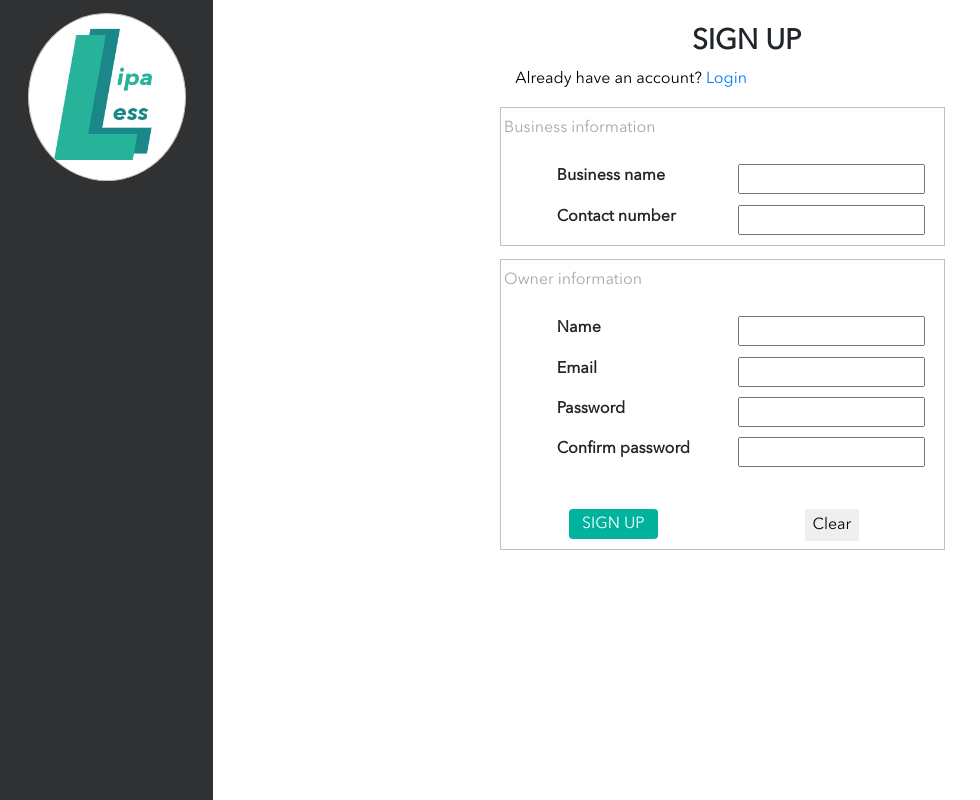
After one commit to EddyMM/lipa-less, a Flask app: page /signup in a window 1280 px wide. The commit adds this page. Shown: the whole page, without its empty margins (0-980 px from the left). Run offline with Flask 2, Linux system fonts and the light colour scheme; some libraries are stand-ins or nearby versions.

Commit message:
User sign up (desktop version)

```diff
--- a/POS/__init__.py
+++ b/POS/__init__.py
@@ -5,6 +5,7 @@ from logging.handlers import RotatingFileHandler
 from flask import Flask, send_from_directory
 
 from .home.controllers import home_bp
+from .user.signup.controllers import signup_bp
 from .utils import get_config_type
 from .constants import DEV_CONFIG_VAR, PROD_CONFIG_VAR, APP_NAME
 
@@ -82,3 +83,4 @@ def favicon():
 
 # Register blueprints
 app.register_blueprint(home_bp)
+app.register_blueprint(signup_bp)
--- a/POS/home/templates/homepage.html
+++ b/POS/home/templates/homepage.html
@@ -18,7 +18,9 @@
             <!--App logo-->
             <div class="row">
                 <div class="offset-md-5 col-md-2 offset-sm-4 col-sm-4 offset-4 col-4">
-                    <img class="lipa-less-logo" src="{{ url_for('static', filename='imgs/icons/LipaLess.png') }}">
+                    <img class="lipa-less-logo"
+                         style="margin: 10%;"
+                         src="{{ url_for('static', filename='imgs/icons/LipaLess.png') }}">
                 </div>
             </div>
 
--- a/POS/static/css/style.css
+++ b/POS/static/css/style.css
@@ -8,8 +8,9 @@
 	margin-bottom: 5%;
 }
 
-.app-logic-box, .lipa-less-logo {
-	border: 1px solid #b2b2b2;
+.app-logic-box, .lipa-less-logo,
+.business-information, .owner-information {
+	border: 1px solid #bfbfbf;
 }
 
 .app-logic-box {
@@ -24,6 +25,37 @@
 
 body {
 	font-family: "Avenir Next", sans-serif;
+	height: inherit;
+}
+
+.body {
+	height: 100% !important;
+}
+
+.business-information, .owner-information {
+	padding-left: 4%;
+	padding-right: 4%;
+}
+
+.business-information .row,
+.owner-information .row {
+	margin-top: 2%;
+	margin-bottom: 2%;
+}
+
+.business-information p,
+.owner-information p {
+	color: #a8a8a8 !important;
+}
+
+.business-information label,
+.owner-information label {
+	margin-left: 20%;
+	font-weight: bold;
+}
+
+.clear-btn {
+	padding: 2% 4%;
 }
 
 .container {
@@ -31,13 +63,30 @@ body {
 	max-width: inherit;
 }
 
-.header {
+.content {
+	height: inherit;
+}
+
+.form-btn-area {
+	margin-top: 10% !important;
+	text-align: center;
+}
+
+h3 {
+	font-weight: bold;
+}
+
+.header, .side-nav-bar {
 	background-color: #303133;
 	padding: 1%;
 }
 
 .header p, span {
 	color: white;
+}
+
+html {
+	height: 100%;
 }
 
 .lipa-less-btn {
@@ -53,8 +102,8 @@ body {
 
 .lipa-less-logo {
 	width: inherit;
-	margin: 10%;
 	border-radius: 50%;
+	background-color: white;
 }
 
 .login-btn {
@@ -62,8 +111,25 @@ body {
 	margin-left: 5px;
 }
 
+.main-content {
+	padding: 2%;
+	text-align: center;
+}
+
+.main-content p {
+	color: black;
+}
+
+.owner-information {
+	margin-top: 3%;
+}
+
 p {
     color: #406e84;
+}
+
+.side-nav-bar {
+	height: 100% !important;
 }
 
 .sign-up-btn {
@@ -71,6 +137,14 @@ p {
 	text-align: center;
 }
 
+.signup-form {
+	text-align: left;
+}
+
+.signup-form .sign-up-btn, .clear-btn {
+	border: None;
+}
+
 #welcome-message {
 	text-align: center;
 	color: #303133;
--- /dev/null
+++ b/POS/user/signup/controllers.py
@@ -0,0 +1,21 @@
+from flask import Blueprint, render_template
+from flask.views import MethodView
+
+from ...constants import APP_NAME
+
+
+class SignUp(MethodView):
+    @staticmethod
+    def get():
+        # noinspection PyUnresolvedReferences
+        return render_template("signup.html", title="%s: %s" % (APP_NAME, "Signup"))
+
+
+# Create signup view
+signup_view = SignUp.as_view("signup")
+
+# Create sign up blueprint
+signup_bp = Blueprint("signup_bp", __name__, template_folder="templates")
+
+# Assign endpoint URLs
+signup_bp.add_url_rule("/signup", view_func=signup_view)
--- /dev/null
+++ b/POS/user/signup/templates/signup.html
@@ -0,0 +1,138 @@
+{% extends "layout.html" %}
+
+{% block body %}
+    <!--suppress HtmlFormInputWithoutLabel, HtmlUnknownTarget -->
+    <div class="container body">
+        <div class="row content">
+            <nav class="side-nav-bar col-md-2">
+                <div class="col-md-12">
+                    <img class="lipa-less-logo"
+                         src="{{ url_for('static', filename='imgs/icons/LipaLess.png') }}">
+                </div>
+            </nav>
+
+            <div class="main-content col-md-10">
+                <div class="row">
+                    <div class="col-md-12">
+                        <h3>SIGN UP</h3>
+                    </div>
+                </div>
+
+                <div class="row">
+                    <div class="offset-md-3 col-md-8">
+                        <div style="text-align: left" class="col-md-12">
+                            <p>
+                                Already have an account? <a href="#">Login</a>
+                            </p>
+                        </div>
+
+                        <form class="signup-form container">
+
+                            <!--Business Information section-->
+                            <div class="row">
+                                <div class="business-information col-md-12">
+                                    <div class="row">
+                                        <p>Business information</p>
+                                    </div>
+                                    <!--Business name-->
+                                    <div class="row">
+                                        <div class="col-md-6">
+                                            <label>
+                                                Business name
+                                            </label>
+                                        </div>
+                                        <div class="col-md-6">
+                                            <input name="business-name" type="text">
+                                        </div>
+                                    </div>
+
+                                    <!--Business contact number-->
+                                    <div class="row">
+                                        <div class="col-md-6">
+                                            <label>
+                                                Contact number
+                                            </label>
+                                        </div>
+                                        <div class="col-md-6">
+                                            <input name="contact-number" type="text">
+                                        </div>
+                                    </div>
+                                </div>
+                            </div>
+                            <!--End of Business Information section-->
+
+                            <!--Owner information section-->
+                            <div class="row">
+                                <div class="owner-information col-md-12">
+                                    <div class="row">
+                                        <p>Owner information</p>
+                                    </div>
+                                    <!--Owner name-->
+                                    <div class="row">
+                                        <div class="col-md-6">
+                                            <label>
+                                                Name
+                                            </label>
+                                        </div>
+                                        <div class="col-md-6">
+                                            <input name="owner-name" type="text">
+                                        </div>
+                                    </div>
+
+                                    <!--Owner email-->
+                                    <div class="row">
+                                        <div class="col-md-6">
+                                            <label>
+                                                Email
+                                            </label>
+                                        </div>
+                                        <div class="col-md-6">
+                                            <input name="owner-email" type="email">
+                                        </div>
+                                    </div>
+
+                                    <!--Owner password-->
+                                    <div class="row">
+                                        <div class="col-md-6">
+                                            <label>
+                                                Password
+                                            </label>
+                                        </div>
+                                        <div class="col-md-6">
+                                            <input name="owner-password" type="text">
+                                        </div>
+                                    </div>
+
+                                    <!--Confirm password-->
+                                    <div class="row">
+                                        <div class="col-md-6">
+                                            <label>
+                                                Confirm password
+                                            </label>
+                                        </div>
+                                        <div class="col-md-6">
+                                            <input name="owner-confirm-password" type="text">
+                                        </div>
+                                    </div>
+
+                                    <!--Signup and Clear-->
+                                    <div class="form-btn-area row">
+                                        <div class="col-md-6">
+                                            <input class="sign-up-btn lipa-less-btn"
+                                                   value="SIGN UP"
+                                                   type="submit">
+                                        </div>
+
+                                        <div class="col-md-6">
+                                            <input class="clear-btn" type="reset" value="Clear">
+                                        </div>
+                                    </div>
+                                </div>
+                            </div>
+                        </form>
+                    </div>
+                </div>
+            </div>
+        </div>
+    </div>
+{% endblock %}
```
Also changed, not shown: POS/user/__init__.py (added), POS/user/login/__init__.py (added), POS/user/login/controllers.py (added), POS/user/signup/__init__.py (added).
